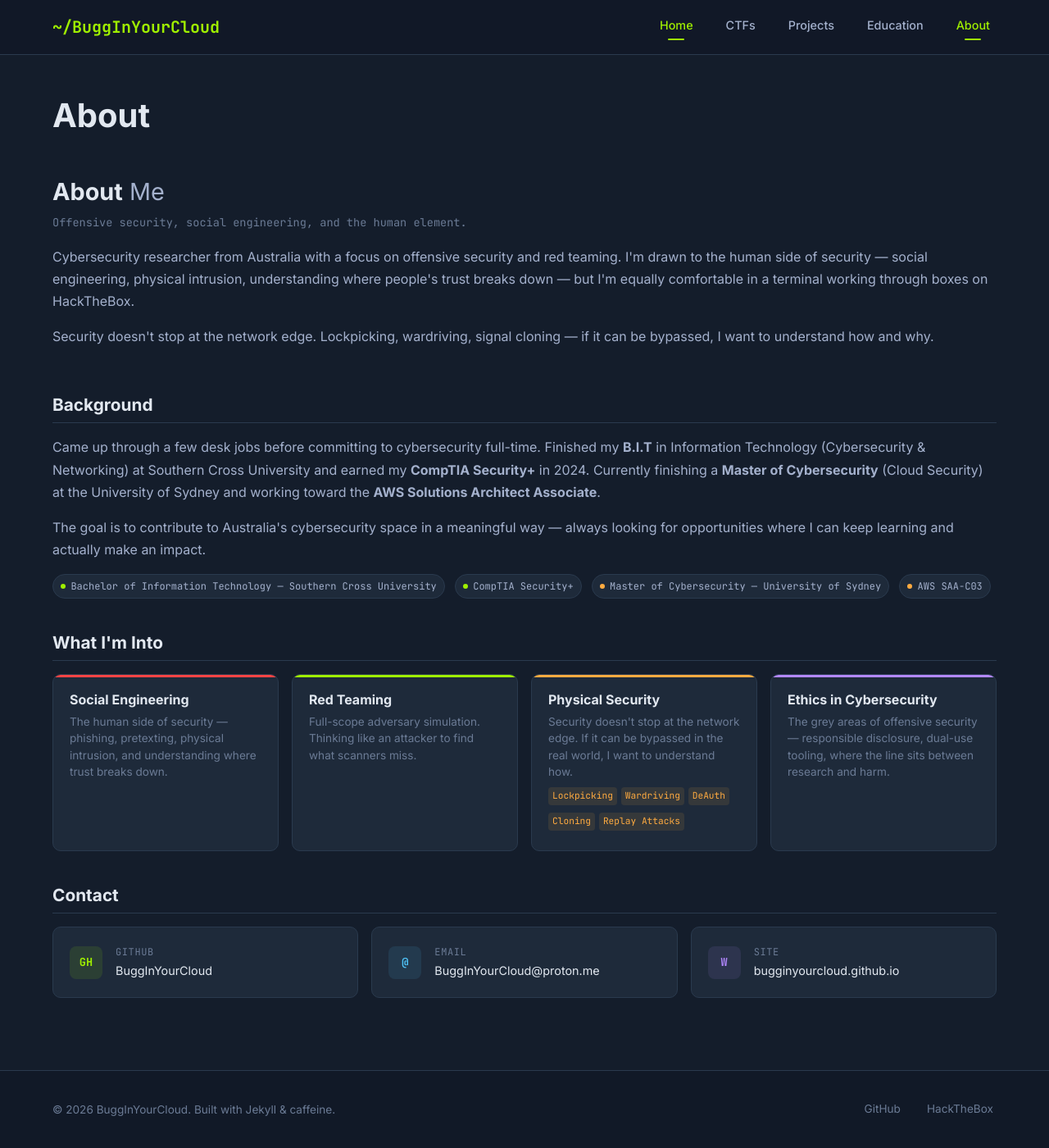
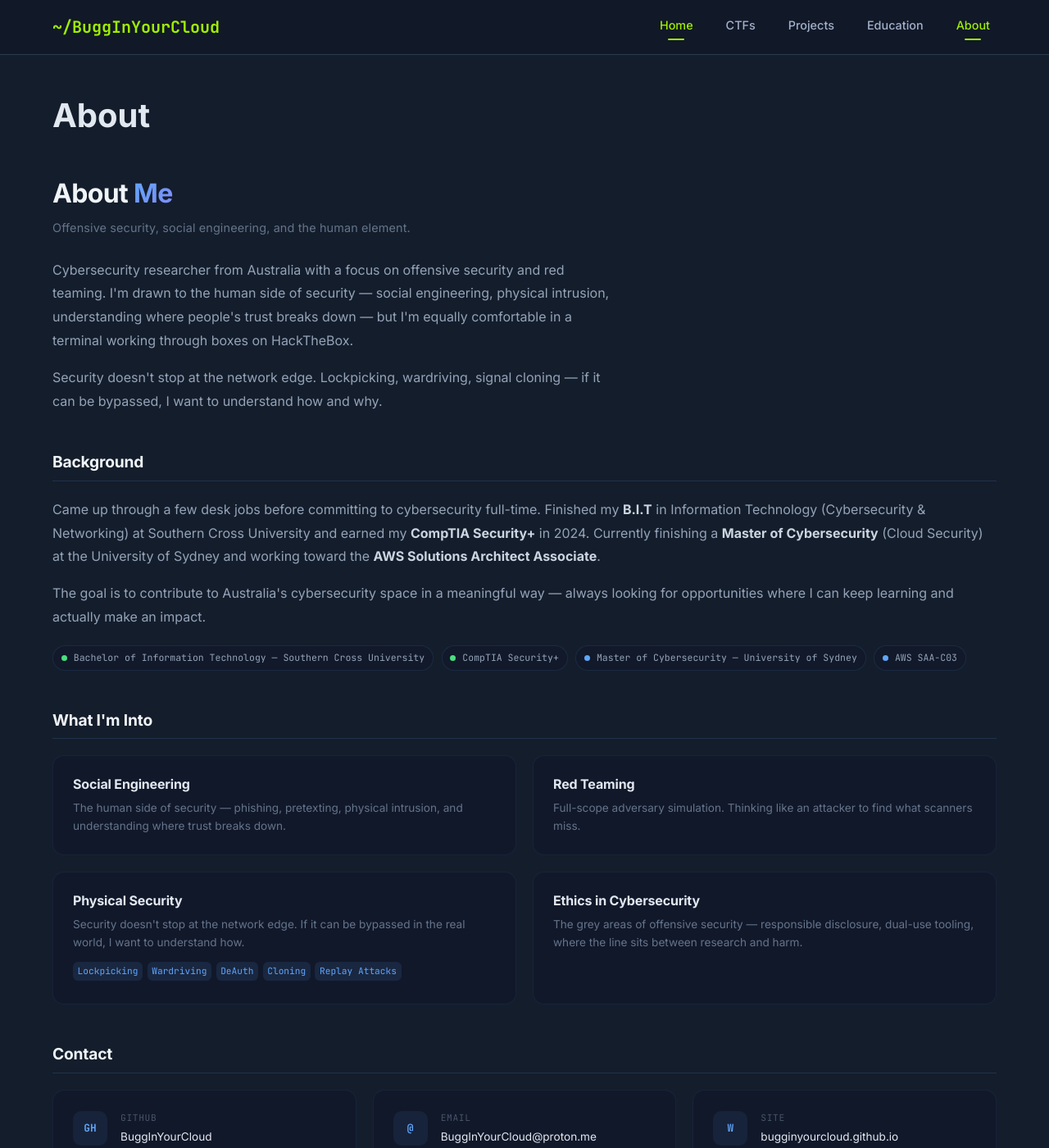
Before and after one commit to BuggInYourCloud/BuggInYourCloud.github.io, a Jekyll site: the page built from pages/about.html, in a window 1280 px wide and 1400 px high. Shown: the whole window at 82% size. Built offline with Jekyll 4.4.1, drawn with Linux system fonts in a browser that asks for light colours.

Commit message:
About page - cryptolink-inspired blue aesthetic, scale hovers, gradient accents

```diff
--- a/pages/about.html
+++ b/pages/about.html
@@ -6,207 +6,210 @@ permalink: /about/
 
 <style>
   .about-hero {
-    display: flex;
-    gap: 2rem;
-    align-items: flex-start;
-    margin-bottom: 2.5rem;
+    margin-bottom: 3rem;
   }
-  .about-hero .hero-text h2 {
-    font-size: 1.8rem;
-    color: #e2e8f0;
+  .about-hero h2 {
+    font-size: 2rem;
+    color: #f0f4f8;
     margin: 0 0 0.5rem 0;
+    letter-spacing: -0.02em;
   }
-  .about-hero .hero-text h2 span {
-    color: #a4b1cd;
-    font-weight: 400;
+  .about-hero h2 span {
+    background: linear-gradient(135deg, #60a5fa, #818cf8);
+    -webkit-background-clip: text;
+    -webkit-text-fill-color: transparent;
+    background-clip: text;
   }
-  .about-hero .hero-text .tagline {
-    font-family: 'JetBrains Mono', monospace;
-    font-size: 0.85rem;
-    color: #6b7b95;
-    margin-bottom: 1rem;
+  .about-hero .tagline {
+    font-size: 0.9rem;
+    color: #64748b;
+    margin-bottom: 1.5rem;
+    letter-spacing: 0.01em;
   }
-  .about-hero .hero-text p {
-    color: #a4b1cd;
-    line-height: 1.7;
+  .about-hero p {
+    color: #94a3b8;
+    line-height: 1.8;
+    max-width: 680px;
   }
 
   .about-section {
-    margin-bottom: 2.5rem;
+    margin-bottom: 3rem;
   }
   .about-section h2 {
-    font-size: 1.3rem;
-    color: #e2e8f0;
-    margin-bottom: 1rem;
-    padding-bottom: 0.5rem;
-    border-bottom: 1px solid #2a3a4e;
+    font-size: 1.2rem;
+    color: #f0f4f8;
+    margin-bottom: 1.25rem;
+    padding-bottom: 0.6rem;
+    border-bottom: 1px solid rgba(96, 165, 250, 0.15);
+    letter-spacing: -0.01em;
   }
   .about-section p {
-    color: #a4b1cd;
-    line-height: 1.7;
+    color: #94a3b8;
+    line-height: 1.8;
+  }
+  .about-section p strong {
+    color: #cbd5e1;
   }
 
+  /* Focus cards */
   .focus-grid {
     display: grid;
-    grid-template-columns: repeat(auto-fill, minmax(260px, 1fr));
-    gap: 1rem;
+    grid-template-columns: repeat(2, 1fr);
+    gap: 1.25rem;
   }
   .focus-card {
-    background: #1e2a3a;
-    border: 1px solid #2a3a4e;
-    border-radius: 10px;
-    padding: 1.25rem;
-    transition: all 0.2s ease;
+    background: rgba(15, 23, 42, 0.6);
+    border: 1px solid rgba(96, 165, 250, 0.08);
+    border-radius: 14px;
+    padding: 1.5rem;
+    transition: all 320ms ease;
     position: relative;
-    overflow: hidden;
   }
-  .focus-card::before {
-    content: '';
-    position: absolute;
-    top: 0;
-    left: 0;
-    right: 0;
-    height: 3px;
-    border-radius: 10px 10px 0 0;
-  }
-  .focus-card:nth-child(1)::before { background: #ff4444; }
-  .focus-card:nth-child(2)::before { background: #9fef00; }
-  .focus-card:nth-child(3)::before { background: #ffab40; }
-  .focus-card:nth-child(4)::before { background: #b388ff; }
   .focus-card:hover {
-    border-color: #4fc3f7;
-    transform: translateY(-2px);
-    box-shadow: 0 4px 15px rgba(0, 0, 0, 0.3);
+    transform: scale(1.03);
+    border-color: rgba(96, 165, 250, 0.25);
+    box-shadow:
+      0 8px 32px rgba(96, 165, 250, 0.08),
+      0 2px 8px rgba(0, 0, 0, 0.3);
+    background: rgba(15, 23, 42, 0.8);
   }
   .focus-card h3 {
     font-size: 1rem;
     color: #e2e8f0;
-    margin: 0 0 0.4rem 0;
+    margin: 0 0 0.5rem 0;
+    letter-spacing: -0.01em;
   }
   .focus-card p {
     font-size: 0.85rem;
-    color: #6b7b95;
+    color: #64748b;
     margin: 0;
-    line-height: 1.5;
+    line-height: 1.6;
   }
   .focus-card .sub-list {
     list-style: none;
     padding: 0;
-    margin: 0.5rem 0 0 0;
+    margin: 0.75rem 0 0 0;
     display: flex;
     flex-wrap: wrap;
-    gap: 0.3rem;
+    gap: 0.35rem;
   }
   .focus-card .sub-list li {
     font-family: 'JetBrains Mono', monospace;
     font-size: 0.7rem;
-    background: rgba(255, 171, 64, 0.1);
-    color: #ffab40;
-    padding: 0.15em 0.45em;
-    border-radius: 4px;
+    background: rgba(96, 165, 250, 0.1);
+    color: #60a5fa;
+    padding: 0.2em 0.5em;
+    border-radius: 6px;
+    transition: background 320ms ease;
+  }
+  .focus-card:hover .sub-list li {
+    background: rgba(96, 165, 250, 0.15);
   }
 
+  /* Credential pills */
   .cred-row {
     display: flex;
     flex-wrap: wrap;
-    gap: 0.75rem;
-    margin-top: 1rem;
+    gap: 0.6rem;
+    margin-top: 1.25rem;
   }
   .cred-pill {
     display: inline-flex;
     align-items: center;
-    gap: 0.4rem;
+    gap: 0.5rem;
     font-family: 'JetBrains Mono', monospace;
-    font-size: 0.75rem;
-    padding: 0.3em 0.75em;
+    font-size: 0.72rem;
+    padding: 0.4em 0.85em;
     border-radius: 9999px;
-    border: 1px solid #2a3a4e;
-    background: #1e2a3a;
-    color: #a4b1cd;
-    transition: all 0.2s ease;
+    border: 1px solid rgba(96, 165, 250, 0.12);
+    background: rgba(15, 23, 42, 0.5);
+    color: #94a3b8;
+    transition: all 320ms ease;
+  }
+  .cred-pill:hover {
+    border-color: rgba(96, 165, 250, 0.3);
+    background: rgba(15, 23, 42, 0.8);
+    transform: scale(1.03);
   }
   .cred-pill .dot {
-    width: 6px;
-    height: 6px;
+    width: 7px;
+    height: 7px;
     border-radius: 50%;
     display: inline-block;
   }
-  .cred-pill .dot.green { background: #9fef00; }
-  .cred-pill .dot.orange { background: #ffab40; }
-  .cred-pill .dot.blue { background: #4fc3f7; }
+  .cred-pill .dot.green { background: #4ade80; }
+  .cred-pill .dot.orange { background: #60a5fa; }
 
+  /* Contact cards */
   .contact-grid {
     display: grid;
-    grid-template-columns: repeat(auto-fill, minmax(280px, 1fr));
-    gap: 1rem;
+    grid-template-columns: repeat(3, 1fr);
+    gap: 1.25rem;
   }
   .contact-card {
-    background: #1e2a3a;
-    border: 1px solid #2a3a4e;
-    border-radius: 10px;
-    padding: 1.25rem;
+    background: rgba(15, 23, 42, 0.6);
+    border: 1px solid rgba(96, 165, 250, 0.08);
+    border-radius: 14px;
+    padding: 1.5rem;
     text-decoration: none;
     color: inherit;
     display: flex;
     align-items: center;
     gap: 1rem;
-    transition: all 0.2s ease;
+    transition: all 320ms ease;
   }
   .contact-card:hover {
-    border-color: #9fef00;
-    transform: translateY(-2px);
-    box-shadow: 0 0 15px rgba(159, 239, 0, 0.08);
+    transform: scale(1.03);
+    border-color: rgba(96, 165, 250, 0.25);
+    box-shadow:
+      0 8px 32px rgba(96, 165, 250, 0.08),
+      0 2px 8px rgba(0, 0, 0, 0.3);
+    background: rgba(15, 23, 42, 0.8);
     color: inherit;
   }
   .contact-card .contact-icon {
     font-family: 'JetBrains Mono', monospace;
-    font-size: 0.85rem;
+    font-size: 0.8rem;
     font-weight: 700;
     flex-shrink: 0;
-    width: 40px;
-    height: 40px;
+    width: 42px;
+    height: 42px;
     display: flex;
     align-items: center;
     justify-content: center;
-    border-radius: 8px;
+    border-radius: 10px;
+    background: rgba(96, 165, 250, 0.08);
+    color: #60a5fa;
+    transition: all 320ms ease;
   }
-  .contact-card .contact-icon.gh {
-    background: rgba(159, 239, 0, 0.1);
-    color: #9fef00;
-  }
-  .contact-card .contact-icon.email {
-    background: rgba(79, 195, 247, 0.1);
-    color: #4fc3f7;
-  }
-  .contact-card .contact-icon.site {
-    background: rgba(179, 136, 255, 0.1);
-    color: #b388ff;
+  .contact-card:hover .contact-icon {
+    background: rgba(96, 165, 250, 0.15);
   }
   .contact-card .contact-label {
-    font-size: 0.75rem;
-    color: #6b7b95;
+    font-size: 0.7rem;
+    color: #475569;
     text-transform: uppercase;
-    letter-spacing: 0.05em;
+    letter-spacing: 0.06em;
     font-family: 'JetBrains Mono', monospace;
+    margin-bottom: 0.15rem;
   }
   .contact-card .contact-value {
     color: #e2e8f0;
-    font-size: 0.9rem;
+    font-size: 0.85rem;
+    word-break: break-all;
   }
 
-  @media (max-width: 600px) {
+  @media (max-width: 768px) {
     .focus-grid { grid-template-columns: 1fr; }
     .contact-grid { grid-template-columns: 1fr; }
   }
 </style>
 
 <div class="about-hero">
-  <div class="hero-text">
-    <h2>About<span> Me</span></h2>
-    <p class="tagline">Offensive security, social engineering, and the human element.</p>
-    <p>Cybersecurity researcher from Australia with a focus on offensive security and red teaming. I'm drawn to the human side of security — social engineering, physical intrusion, understanding where people's trust breaks down — but I'm equally comfortable in a terminal working through boxes on HackTheBox.</p>
-    <p>Security doesn't stop at the network edge. Lockpicking, wardriving, signal cloning — if it can be bypassed, I want to understand how and why.</p>
-  </div>
+  <h2>About <span>Me</span></h2>
+  <p class="tagline">Offensive security, social engineering, and the human element.</p>
+  <p>Cybersecurity researcher from Australia with a focus on offensive security and red teaming. I'm drawn to the human side of security — social engineering, physical intrusion, understanding where people's trust breaks down — but I'm equally comfortable in a terminal working through boxes on HackTheBox.</p>
+  <p>Security doesn't stop at the network edge. Lockpicking, wardriving, signal cloning — if it can be bypassed, I want to understand how and why.</p>
 </div>
 
 <div class="about-section">
@@ -255,21 +258,21 @@ permalink: /about/
   <h2>Contact</h2>
   <div class="contact-grid">
     <a href="https://github.com/BuggInYourCloud" class="contact-card" target="_blank">
-      <div class="contact-icon gh">GH</div>
+      <div class="contact-icon">GH</div>
       <div>
         <div class="contact-label">GitHub</div>
         <div class="contact-value">BuggInYourCloud</div>
       </div>
     </a>
     <a href="mailto:BuggInYourCloud@proton.me" class="contact-card">
-      <div class="contact-icon email">@</div>
+      <div class="contact-icon">@</div>
       <div>
         <div class="contact-label">Email</div>
         <div class="contact-value">BuggInYourCloud@proton.me</div>
       </div>
     </a>
     <a href="https://bugginyourcloud.github.io" class="contact-card" target="_blank">
-      <div class="contact-icon site">W</div>
+      <div class="contact-icon">W</div>
       <div>
         <div class="contact-label">Site</div>
         <div class="contact-value">bugginyourcloud.github.io</div>
```
